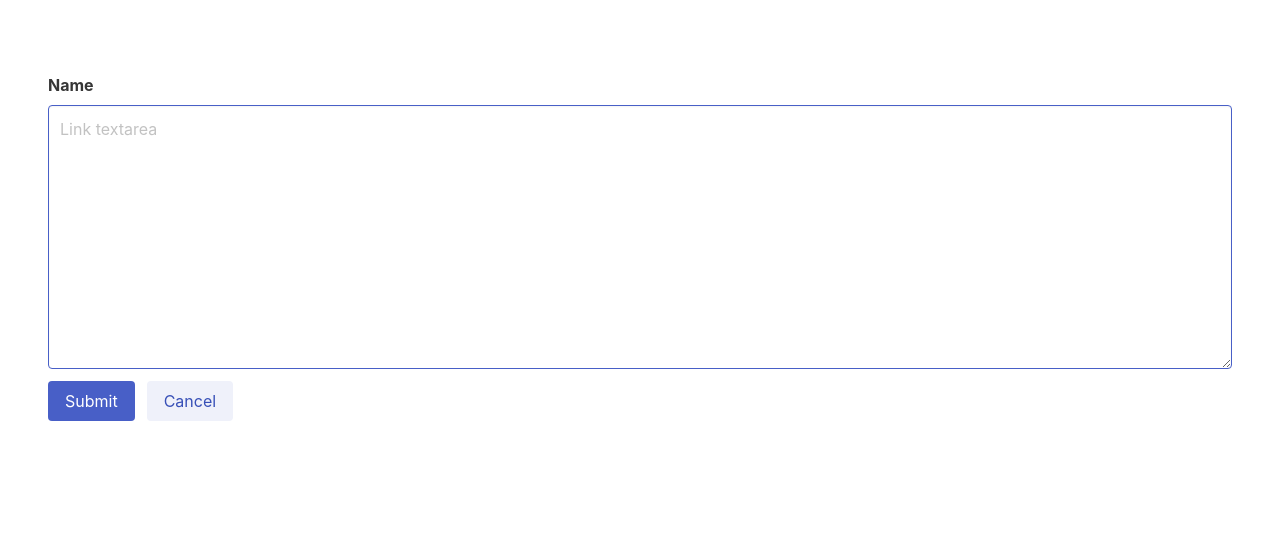
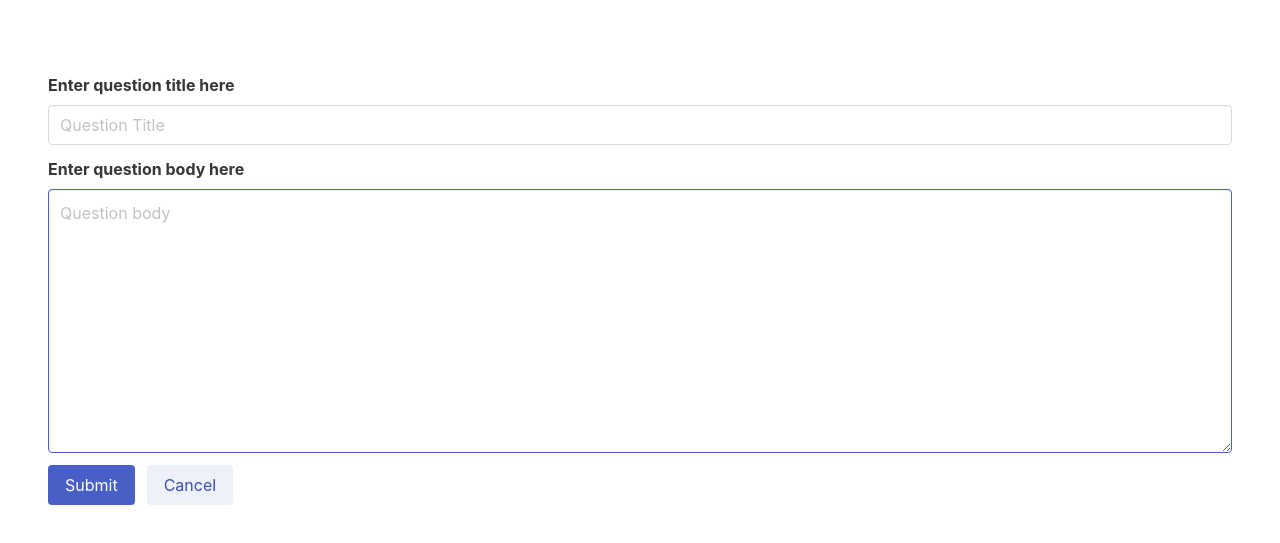
Before and after one commit to ekelseya/ekelseya.github.io, a plain HTML site: page post-question/index.html in a window 1280 px wide. Shown: the part 163-706 px from the top of the page. Drawn offline with nearby package versions, Linux system fonts and the light colour scheme.

Commit message:
Update question form

```diff
--- a/post-question/index.html
+++ b/post-question/index.html
@@ -47,9 +47,15 @@
         </div>
         <div class="section">
             <div class="field">
-                <label class="label">Name</label>
+                <label class="label">Enter question title here</label>
                 <div class="control">
-                    <textarea class="textarea is-link" rows="10" placeholder="Link textarea"></textarea>
+                  <input class="input" type="text" placeholder="Question Title">
+                </div>
+            </div>
+            <div class="field">
+                <label class="label">Enter question body here</label>
+                <div class="control">
+                    <textarea class="textarea is-link" rows="10" placeholder="Question body"></textarea>
                 </div>
             </div>
             <div class="field is-grouped">
```
